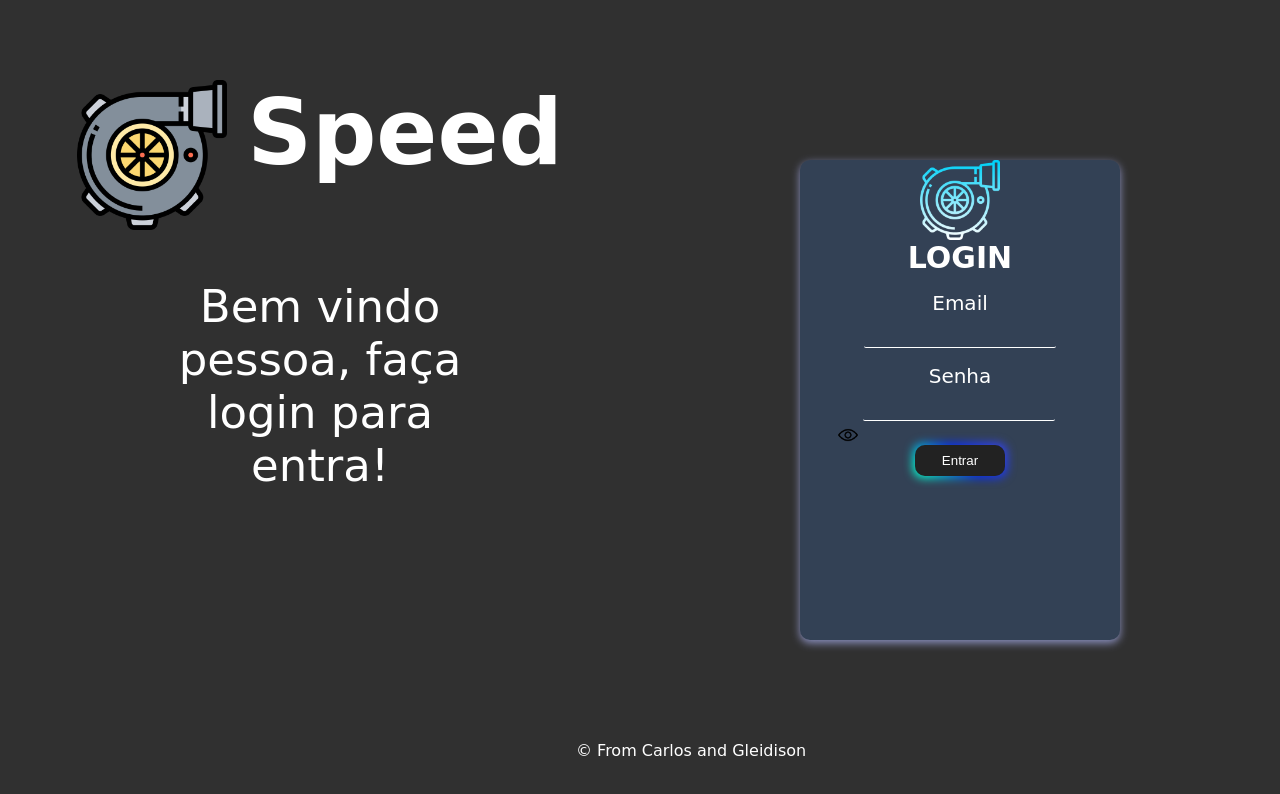
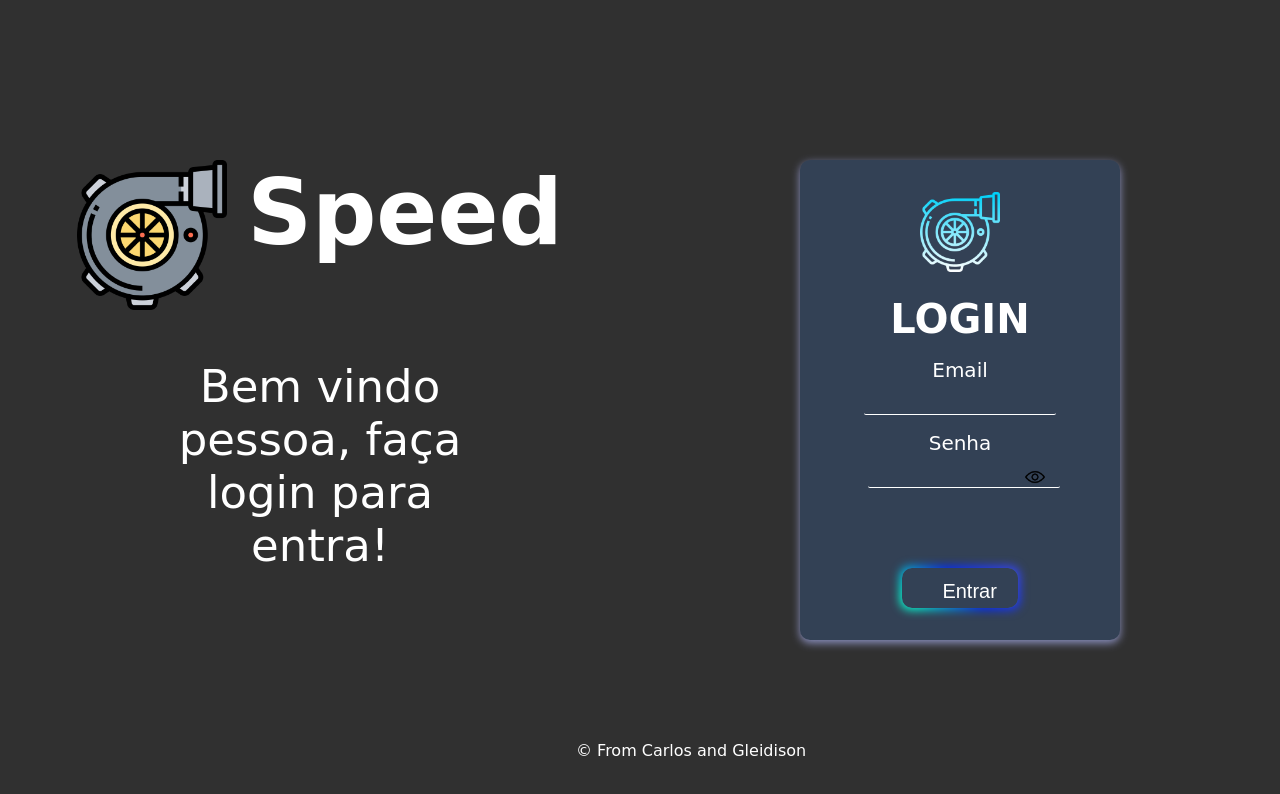
Before and after one commit to TrenksSS/FORUM, a plain HTML site: page frontEnd/paginas/login/index.html in a window 1280 px wide. Drawn offline with Linux system fonts and the light colour scheme; a web font is replaced by a local one.

Commit message:
Forum att1

```diff
--- a/frontEnd/paginas/login/Stylee.css
+++ b/frontEnd/paginas/login/Stylee.css
@@ -22,9 +22,8 @@ main {
 }
 
 .cont-1 {
-  margin-top: 10vh;
+  margin-top: 20vh;
   align-items: center;
-  /* justify-content: center; */
   display: flex;
   flex-direction: column;
   width: 50vw;
@@ -62,7 +61,6 @@ main {
   justify-content: center;
   width: 50vw;
   height: 100vh;
-
 }
 
 .modal-login {
@@ -80,6 +78,7 @@ main {
 }
 
 .modal-login img {
+  margin-top: 4vh;
   width: 80px;
 }
 
@@ -99,7 +98,7 @@ main {
   font-size: 20px;
 }
 
-.modal-login input:hover {
+.inputs:hover {
 
   transition: 1s;
   background: rgba(255, 255, 255, 0.692);
@@ -116,6 +115,10 @@ main {
   font-size: 20px;
 
 }
+.titulo-2{
+  margin-top: 3vh;
+  font-size: 40px;
+}
 
 .modal-login:hover {
   transition: 0.4s;
@@ -131,35 +134,22 @@ main {
 
 #olho {
   margin: 0;
-  margin-left: -25px;
+  margin-left: -35px;
   margin-bottom: -5px;
   width: 20px;
   cursor: pointer;
 }
 
-
-#btn {
-  width: calc(4 * var(--width));
-  height: calc(4 * var(--height));
-  display: flex;
-  justify-content: center;
-  align-items: center;
-}
-
-.container {
-  display: flex;
-  justify-content: center;
-  align-items: center;
-
-  height: 100vh;
-}
-
 #btn{
+  font-size: 20px;
+  width: 9vw;
+  height: 5vh;
+  margin-top: 10vh;
   padding: 0.6em 2em;
   border: none;
   outline: none;
   color: rgb(255, 255, 255);
-  background: #111;
+  background: rgb(81, 144, 192);
   cursor: pointer;
   position: relative;
   z-index: 0;
@@ -215,8 +205,13 @@ main {
   position: absolute;
   width: 100%;
   height: 100%;
-  background: #222;
+  background: rgb(51, 65, 85);
   left: 0;
   top: 0;
   border-radius: 10px;
 }
+#btn:hover{
+  transition: 0.3s;
+  width: 9.5vw;
+  height: 5.5vh;
+}
--- a/frontEnd/paginas/login/index.html
+++ b/frontEnd/paginas/login/index.html
@@ -22,7 +22,7 @@
         <div class="cont-2">
             <div class="modal-login">
                 <img id="imagem-login" src="../../../assets/ic-turbo.png" alt="">
-                <h2>LOGIN</h2>
+                <h2 class="titulo-2">LOGIN</h2>
                 <p>Email</p>
                 <input class="inputs" id="email-login-user" type="text">
                 <p>Senha</p>
```
Also changed, not shown: frontEnd/paginas/login/style.css (added).
